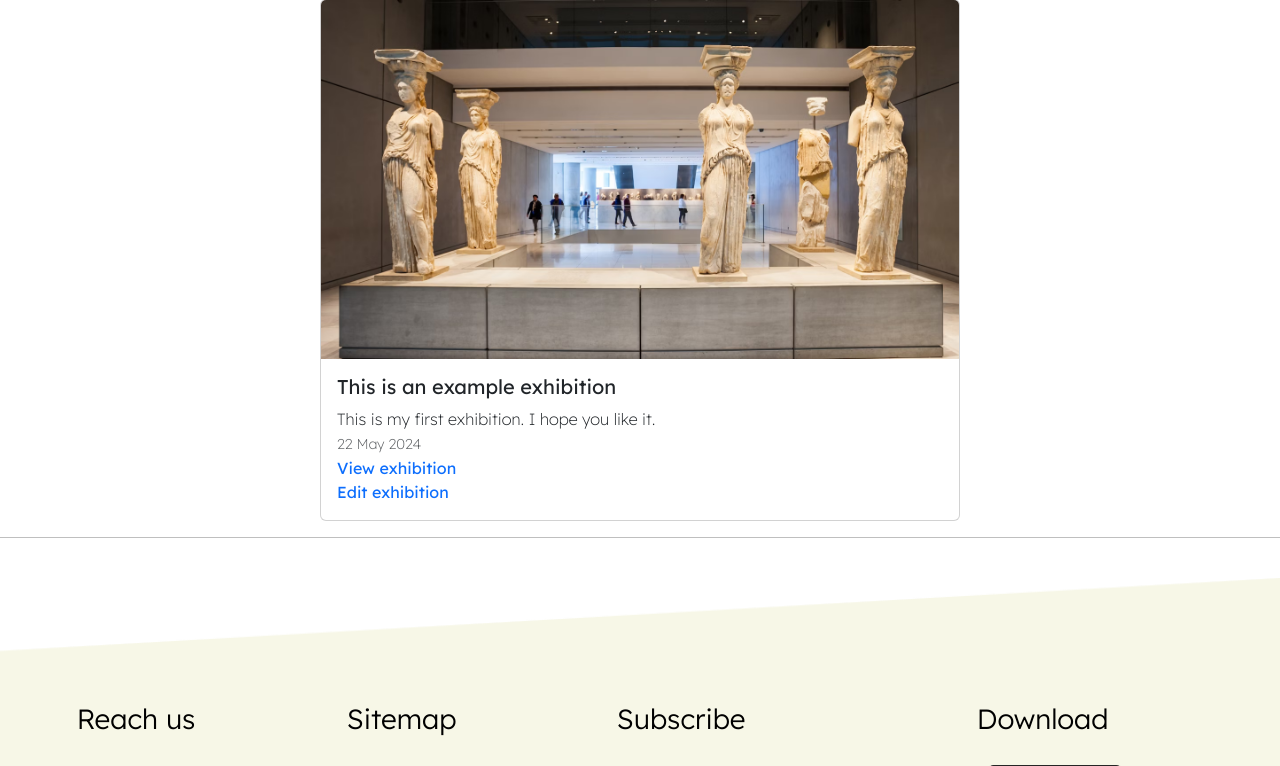
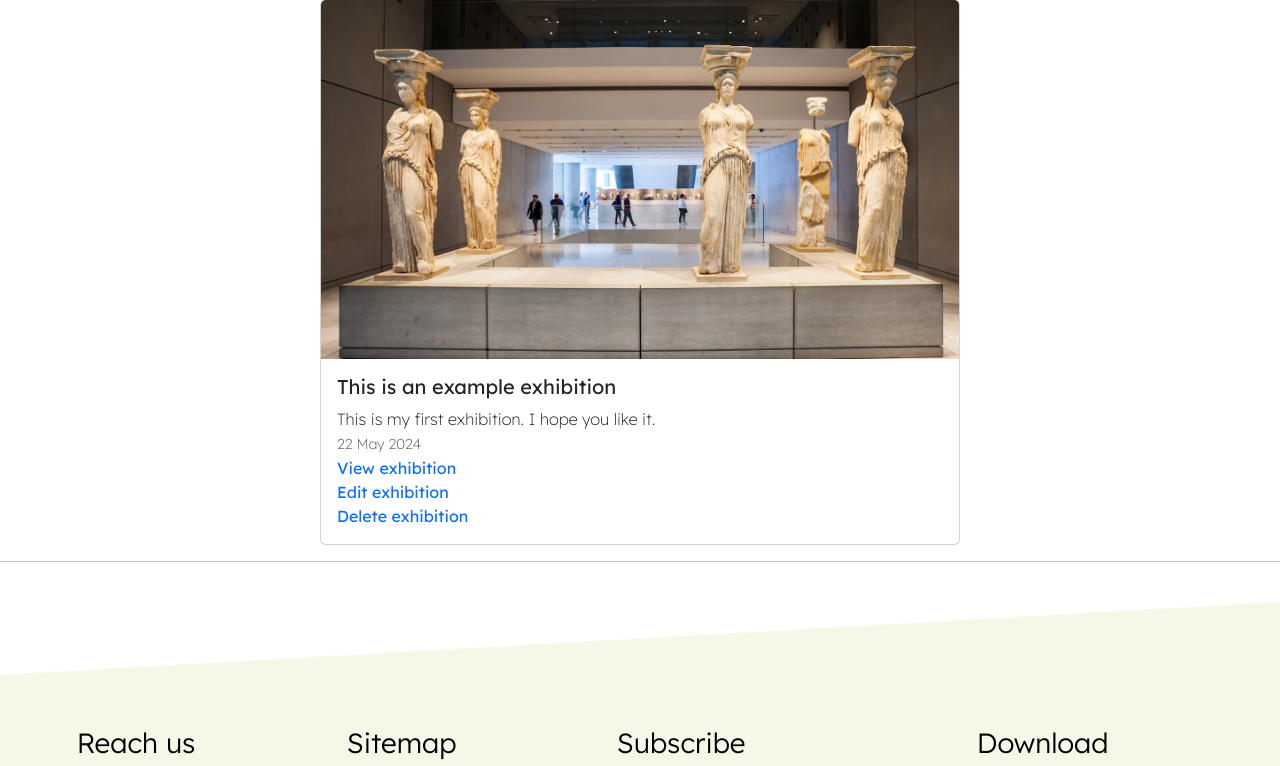
Before and after one commit to christosgkoutzis/Muses, a Flask app: page /exhibitions in a window 1280 px wide. Shown: the part 801-1567 px from the top of the page. Run offline with Flask 3, Linux system fonts and the light colour scheme; data comes from the database, SQL or seed files in the repository; both versions use the stored data as it was after the commit; some libraries are stand-ins or nearby versions.

Commit message:
Implemented delete post functionality

```diff
--- a/app.py
+++ b/app.py
@@ -1,9 +1,9 @@
-from flask import Flask, redirect, render_template, request, session, url_for
+from flask import Flask, redirect, render_template, request, session, url_for, flash
 from flask_session import Session
 from cs50 import SQL
 from datetime import datetime
 from functools import wraps
-from werkzeug.security import check_password_hash, generate_password_hash
+from werkzeug.security import check_password_hash
 
 # Create a Flask instance
 app = Flask (__name__)
@@ -88,6 +88,16 @@ def edit(id):
     slug = exhibition[0]["slug"]
     return render_template("edit.html", title=title, description=description, featured_image=featured_image, exhibition_date=exhibition_date, slug=slug, id=id)
 
+# Route to delete exhibitions
+@app.route('/exhibitions/delete/<int:id>')
+@login_required
+def delete(id):
+  try:
+    db.execute("DELETE FROM exhibitions WHERE id = ?", id)
+  except:
+    return render_template("500.html"), 500
+  return exhibitions()
+
 @app.route('/new_exhibition', methods=["GET", "POST"])
 @login_required
 # Adds a new exhibition to the website through a form
--- a/templates/exhibition.html
+++ b/templates/exhibition.html
@@ -11,6 +11,7 @@
     <p class="card-text">{{ description }}</p>
     <p class="card-text"><small class="text-muted">{{ exhibition_date }}</small></p>
     <a href="{{ url_for('edit', id=id) }}">Edit exhibition</a><br \>
+    <a href="{{ url_for('delete', id=id) }}">Delete exhibition</a><br \>
     <a href="{{ url_for('exhibitions') }}">Return to exhibitions</a>
   </div>
 </div>
--- a/templates/exhibitions.html
+++ b/templates/exhibitions.html
@@ -12,7 +12,8 @@
         <p class="card-text">{{ exhibition.description }}</p>
         <p class="card-text"><small class="text-muted">{{ exhibition.exhibition_date }}</small></p>
         <a href="{{ url_for('single', id=exhibition.id) }}">View exhibition</a><br \>
-        <a href="{{ url_for('edit', id=exhibition.id) }}">Edit exhibition</a>
+        <a href="{{ url_for('edit', id=exhibition.id) }}">Edit exhibition</a><br \>
+        <a href="{{ url_for('delete', id=exhibition.id) }}">Delete exhibition</a>
       </div>
     </div>
     <hr><br \>
```
Also changed, not shown: exhibitions.db, 1 other file.
